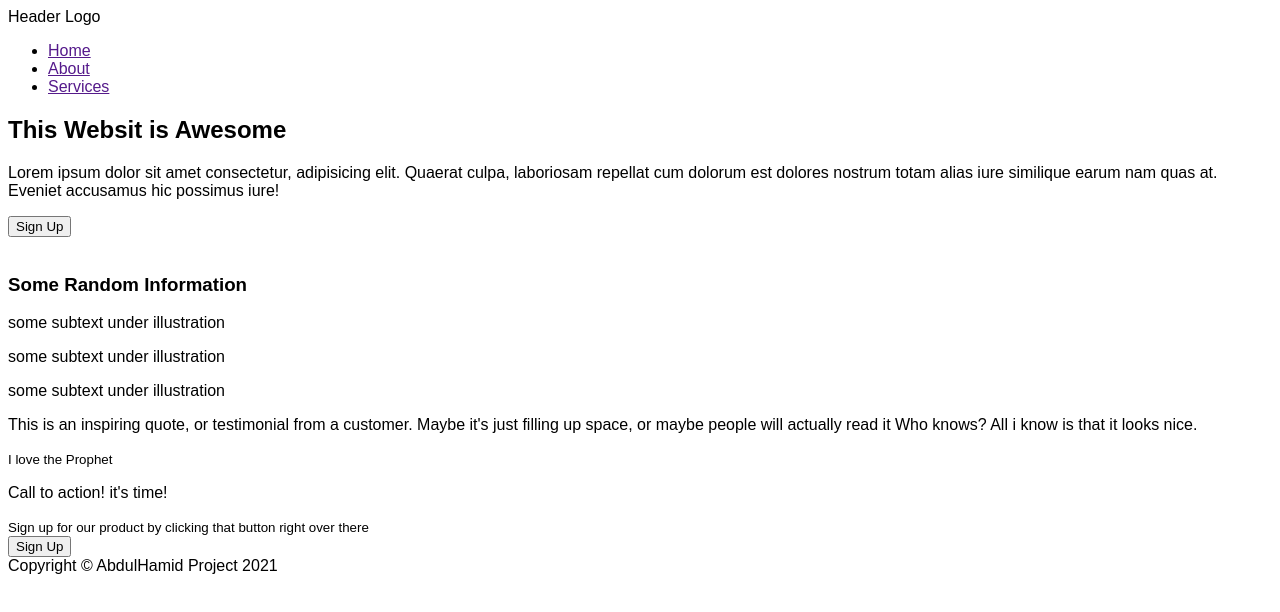
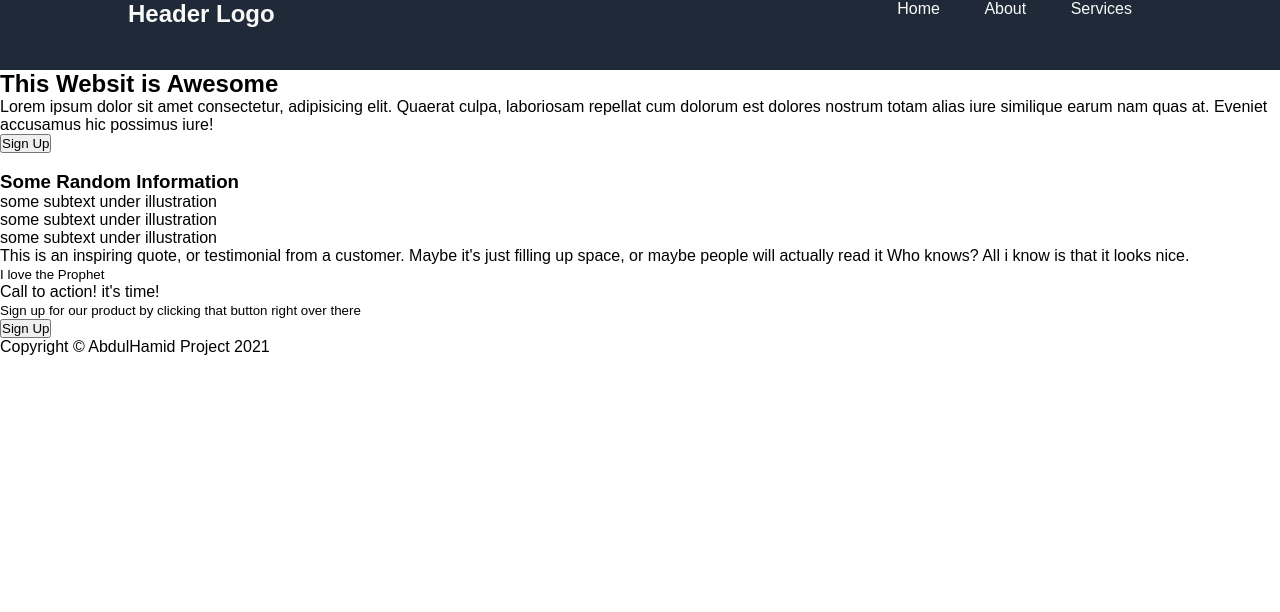
Before and after one commit to abdulhamiid/levelup, a plain HTML site: page index.html in a window 1280 px wide. Drawn offline with Linux system fonts and the light colour scheme.

Commit message:
style the navbar

```diff
--- a/index.css
+++ b/index.css
@@ -1,3 +1,35 @@
+*{
+    margin: 0;
+    padding: 0;
+}
 body{
     font-family: Arial, Helvetica, sans-serif;
 }
+.container{
+    margin: auto;
+    width: 80%;
+}
+nav{
+    background-color: #1f2937;
+    height: 70px;
+    /* text-align: center; */
+    /* padding: 30px; */
+}
+header{
+    float: left;
+    font-size: 24px;
+    font-weight: bold;
+    color: #f9fAf8;
+}
+ul{
+    float: right;
+}
+li{
+    list-style: none;
+    display: inline;
+    padding: 20px;
+}
+a{
+    text-decoration: none;
+    color: #f9fAf8;
+}
--- a/index.html
+++ b/index.html
@@ -8,15 +8,16 @@
     <title>Landing Page</title>
 </head>
 <body>
-    <div class="container">
-        <nav>
+    <nav>
+        <div class="container">
             <header>Header Logo</header>
             <ul>
                 <li><a href="">Home</a></li>
                 <li><a href="">About</a></li>
                 <li><a href="">Services</a></li>
             </ul>
-        </nav>
+        </div>
+    </nav>
         <section class="section-1">
             <div>
                 <h1>This Websit is Awesome</h1>
@@ -55,7 +56,7 @@
             </div>
         </section>
         <footer>Copyright &copy; AbdulHamid Project 2021</footer>
-    </div>
+
 
 </body>
 </html>
```
